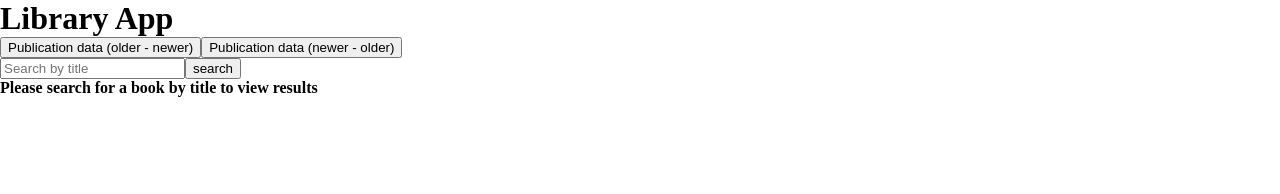
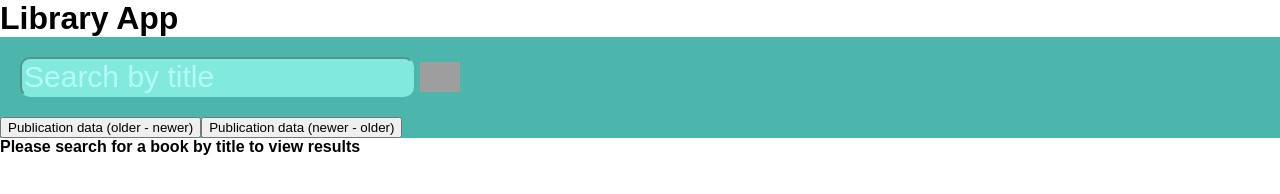
Before and after one commit to GooMiHo/mr-app-library-challenge, a React app: page / in a window 1280 px wide. Built offline with nearby package versions, Linux system fonts and the light colour scheme; grey boxes are pictures that could not be loaded.

Commit message:
Added CSS and other styling including adding image to search button

```diff
--- a/client/components/bookList/filteredList.js
+++ b/client/components/bookList/filterList.js
@@ -1,7 +1,7 @@
 import React from 'react';
 import RmvFiltBtn from './rmvFiltBtn';
 
-export default function FilteredList({filterTopics, handleRmvFilter}) {
+export default function FilterList({filterTopics, handleRmvFilter}) {
   const topics = Object.keys(filterTopics);
   return (
     topics.map(topic => {
--- a/client/components/bookList/index.js
+++ b/client/components/bookList/index.js
@@ -2,13 +2,11 @@ import React from 'react';
 import Book from './book';
 import sortBooks from '../../helperFuctions/sortBooks';
 import { Link } from 'react-router-dom';
-import toggleFilter from '../../helperFuctions/toggleFilter';
 
-export default function BookList({ books, sort, history }) {
+export default function BookList({ books, sort }) {
   if (books && books.length >= 1 && sort !== '') {
     books = sortBooks(books, sort);
   }
-  toggleFilter(books);
 
   return (
     <div>
--- a/client/components/filterBar/categoryFilter.js
+++ b/client/components/filterBar/categoryFilter.js
@@ -1,11 +1,11 @@
 import React from 'react';
 import toggleDropDwnBtn from '../../helperFuctions/tggleDrpDwnBtn';
-import getFilteredList from '../../helperFuctions/getFilterList';
+import getFilterList from '../../helperFuctions/getFilterList';
 
 const CategoryFilter = (props) => {
   const category = props.category;
   const handleAddFilter = props.handleAddFilter;
-  const fiteredList = getFilteredList(props.filterTopics);
+  const fiteredList = getFilterList(props.filterTopics);
 
   return (
     <div className="dropdown">
--- a/client/components/filterBar/filterBar.js
+++ b/client/components/filterBar/filterBar.js
@@ -7,17 +7,21 @@ export default class FilterBar extends Component {
 
   render() {
     const handleAddFilter = this.props.handleAddFilter;
+    const books = this.props.books;
     let languages, authors, publishers;
-    if (this.props.books) {
-      languages = getBookLangs(this.props.books);
-      authors = getTopicList(this.props.books, 'author_name');
-      publishers = getTopicList(this.props.books, 'publisher');
+    if (books) {
+      languages = getBookLangs(books);
+      authors = getTopicList(books, 'author_name');
+      publishers = getTopicList(books, 'publisher');
     }
     return (
-      <div>
-        <CategoryFilter category={languages} title="language" idName="language" handleAddFilter={handleAddFilter} filterTopics={this.props.filterTopics} />
-        <CategoryFilter category={authors} title="author" idName="author_name" handleAddFilter={handleAddFilter} filterTopics={this.props.filterTopics} />
-        <CategoryFilter category={publishers} title="publisher" idName="publisher" handleAddFilter={handleAddFilter} filterTopics={this.props.filterTopics} />
+      <div id="filter-bar">
+        {books ?
+        <div>
+          <CategoryFilter category={languages} title="language" idName="language" handleAddFilter={handleAddFilter} filterTopics={this.props.filterTopics} />
+          <CategoryFilter category={authors} title="author" idName="author_name" handleAddFilter={handleAddFilter} filterTopics={this.props.filterTopics} />
+          <CategoryFilter category={publishers} title="publisher" idName="publisher" handleAddFilter={handleAddFilter} filterTopics={this.props.filterTopics} />
+        </div> : null}
       </div>
     );
   }
--- a/client/components/main.js
+++ b/client/components/main.js
@@ -5,7 +5,7 @@ import { fetchBooksByTitle } from '../redux/actions';
 import FilterBar from './filterBar/filterBar';
 import SearchBar from './searchBar';
 import filterBooks from '../helperFuctions/filterBooks';
-import FilteredList from './bookList/filteredList';
+import FilterList from './bookList/filterList';
 import BookList from './bookList/index';
 import SortMenu from './sortMenu';
 
@@ -59,7 +59,7 @@ class MainComp extends Component {
       this.setState({ sortChoice: choice });
     }
     else {
-      this.setState({ sortChoice: '' })
+      this.setState({ sortChoice: '' });
     }
   }
 
@@ -71,13 +71,13 @@ class MainComp extends Component {
     return (
       <div>
         <h1>Library App</h1>
-        <div>
-          <FilteredList filterTopics={filterTopics} handleRmvFilter={this.handleRmvFilter} />
+        <div id="main-bar">
+          <SearchBar searchOnChange={this.searchOnChange} />
+          <FilterBar books={booksNoFilt} handleAddFilter={this.handleAddFilter} filterTopics={this.state.filterTopics} />
+          <SortMenu handleAddSort={this.handleAddSort} />
+          <FilterList filterTopics={filterTopics} handleRmvFilter={this.handleRmvFilter} />
         </div>
-        <FilterBar books={booksNoFilt} handleAddFilter={this.handleAddFilter} filterTopics={this.state.filterTopics} />
-        <SortMenu handleAddSort={this.handleAddSort} />
-        <SearchBar searchOnChange={this.searchOnChange} />
-        <BookList books={books} sort={this.state.sortChoice} history={this.props.history} />
+        <BookList books={books} sort={this.state.sortChoice} />
       </div>
     );
   }
--- a/client/components/searchbar.js
+++ b/client/components/searchbar.js
@@ -6,9 +6,11 @@ const SearchBar = (props) => {
     props.searchOnChange(e.target.searchVal.value);
   };
   return (
-    <form className="search" onSubmit={e => handleSubmit(e)} >
+    <form className="search" onSubmit={e => handleSubmit(e)} autoComplete="off">
         <input name="searchVal" type="text" placeholder="Search by title" required />
-        <button type="submit">search</button>
+        <button className="search-btn" type="submit" >
+          <img src="https://i.ibb.co/Ctd7KQd/search-glass.png" alt="search glass button" />
+        </button>
     </form>
   );
 };
--- a/client/helperFuctions/getFilterList.js
+++ b/client/helperFuctions/getFilterList.js
@@ -1,4 +1,4 @@
-export default function getFilteredList(filterTopics) {
+export default function getFilterList(filterTopics) {
   let allFilters = [];
   const topics = Object.keys(filterTopics);
   topics.map(topic => {
--- a/client/helperFuctions/toggleFilter.js
+++ /dev/null
@@ -1,9 +0,0 @@
-export default function toggleFilter(books) {
-  let elements = document.getElementsByClassName('dropdown');
-  if (elements) {
-    for (var i = 0; i < elements.length; i++) {
-      if (books) elements[i].style.display = 'block';
-      else elements[i].style.display = 'none';
-    }
-  }
-}
--- a/public/index.css
+++ b/public/index.css
@@ -1,24 +1,74 @@
 
 * {
   margin: 0;
+  font-family: Arial, Helvetica, sans-serif
 }
 
 /* ======== All Bars (Search Bar, Filter Bar, Sort) ======== */
 
+.search-btn,
 #search-bar,
 .dropdown-btn {
-  background-color: #19cecb;
   color: white;
+}
+
+#main-bar,
+#search-bar,
+.dropdown-btn,
+.search-btn {
+  background-color: #4db6ac;
+}
+
+#search-bar,
+.dropdown-btn {
   padding: 16px;
   font-size: 16px;
   width: 200px;
   border: none;
-  cursor: pointer;
 }
+/* ======================= Seach Bar ======================= */
+
+input {
+  margin: 20px 0;
+  margin-left: 20px;
+  font-size: 30px;
+  background-color: #82e9de;
+  border-color: #82e9de;
+  border-radius: 10px;
+}
+
+input:focus {
+  outline: none;
+  border-color: #d3e4e3;
+  box-shadow: 0 0 5px #d3e4e3;
+}
+
+input::placeholder {
+  color: #b2fef7;
+}
+
+.search-btn img {
+  height: 30px;
+  padding-top: 5px;
+}
+
+.search-btn {
+  position: absolute;
+  border: none;
+  margin-top: 19px;
+}
+
+.search-btn:focus {
+  opacity: 0.5;
+  outline: none;
+}
+
+
 
 /* ================= Filter Dropdown Menus ================= */
 .dropdown-btn:hover, .dropdown-btn:focus {
-  background-color: #16b0ad;
+  background-color: #82e9de;
+  outline: none;
 }
 
 /* dropdown container */
@@ -58,16 +108,16 @@
 
 
 
-/* ======================= Search Bar ====================== */
+/* ======================= Filter Bar ====================== */
 
-#filter-bar-div {
+/* #filter-bar-div {
   display: none;
 }
 
 .dropdown {
   display: none;
+} */
+
+#filter-bar {
+  display: flex;
 }
-
-.show-filter {
-  background-color: red
-}
```
